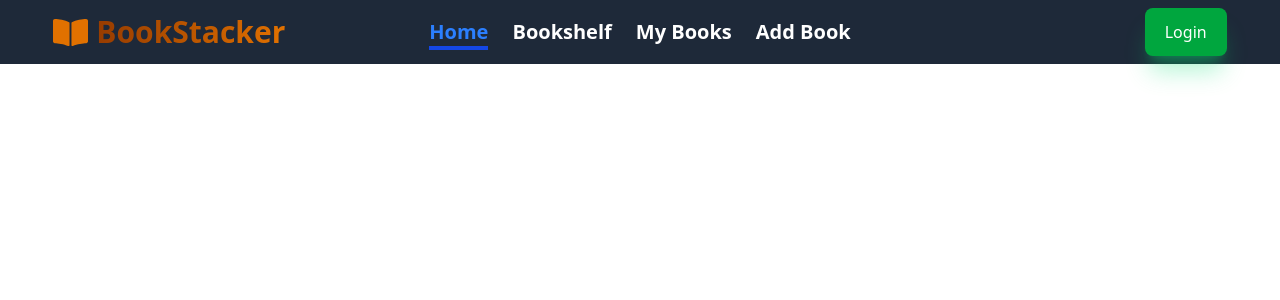
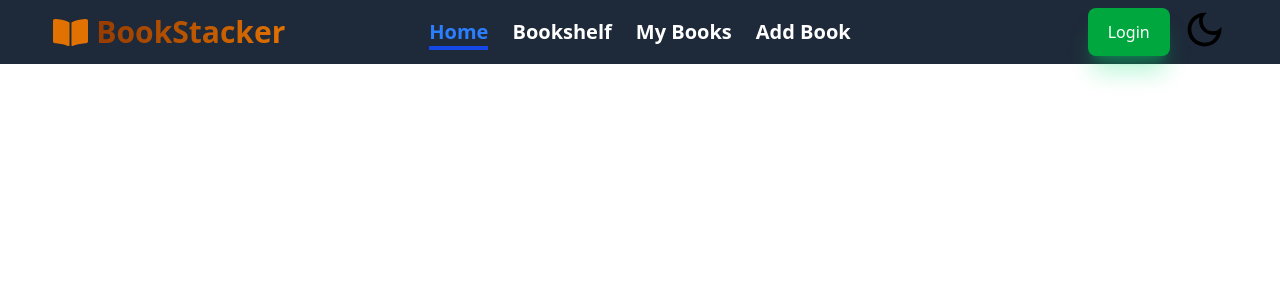
Before and after one commit to Rahmot15/Bookshelf-Project-client-side, a React (Vite) app: page / in a window 1280 px wide. Shown: the top 300 px of the page. Built offline with nearby package versions, Linux system fonts and the light colour scheme; no server answers.

Commit message:
Them change  toggle

```diff
--- a/src/Components/Navbar.jsx
+++ b/src/Components/Navbar.jsx
@@ -1,4 +1,4 @@
-import React, { use} from "react";
+import React, { use, useEffect, useState } from "react";
 import { Link, NavLink } from "react-router";
 import { MdDarkMode, MdOutlineDarkMode } from "react-icons/md";
 import { AuthContext } from "../Provider/AuthContext";
@@ -9,10 +9,17 @@ import { FaBookOpen } from "react-icons/fa";
 import { auth } from "../Firebase/firebase.init";
 
 const Navbar = () => {
-
+  const [theme, setTheme] = useState("black");
   const { user, signOutUser } = use(AuthContext);
 
+  useEffect(() => {
+    document.documentElement.setAttribute("data-theme", theme);
+  }, [theme]);
 
+  const handleToggle = () => {
+    const newTheme = theme === "light" ? "black" : "light";
+    setTheme(newTheme);
+  };
 
   const handleLogout = () => {
     signOutUser(auth)
@@ -192,7 +199,16 @@ const Navbar = () => {
             </Link>
           )}
 
-
+          {/* Theme change */}
+          <div>
+            <button onClick={handleToggle}>
+              {theme === "black" ? (
+                <MdOutlineDarkMode size={45} className="text-black" />
+              ) : (
+                <MdDarkMode size={45} className="text-white" />
+              )}
+            </button>
+          </div>
         </div>
       </div>
     </div>
```
